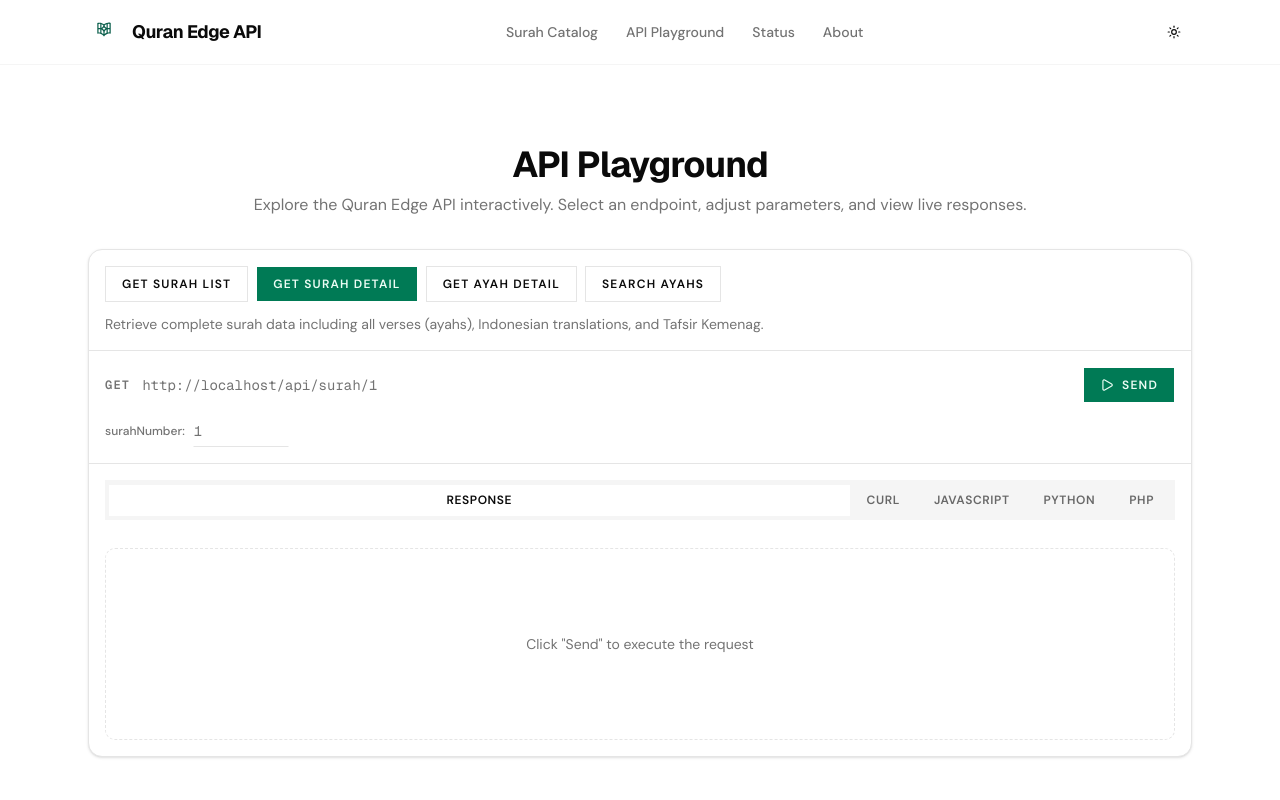
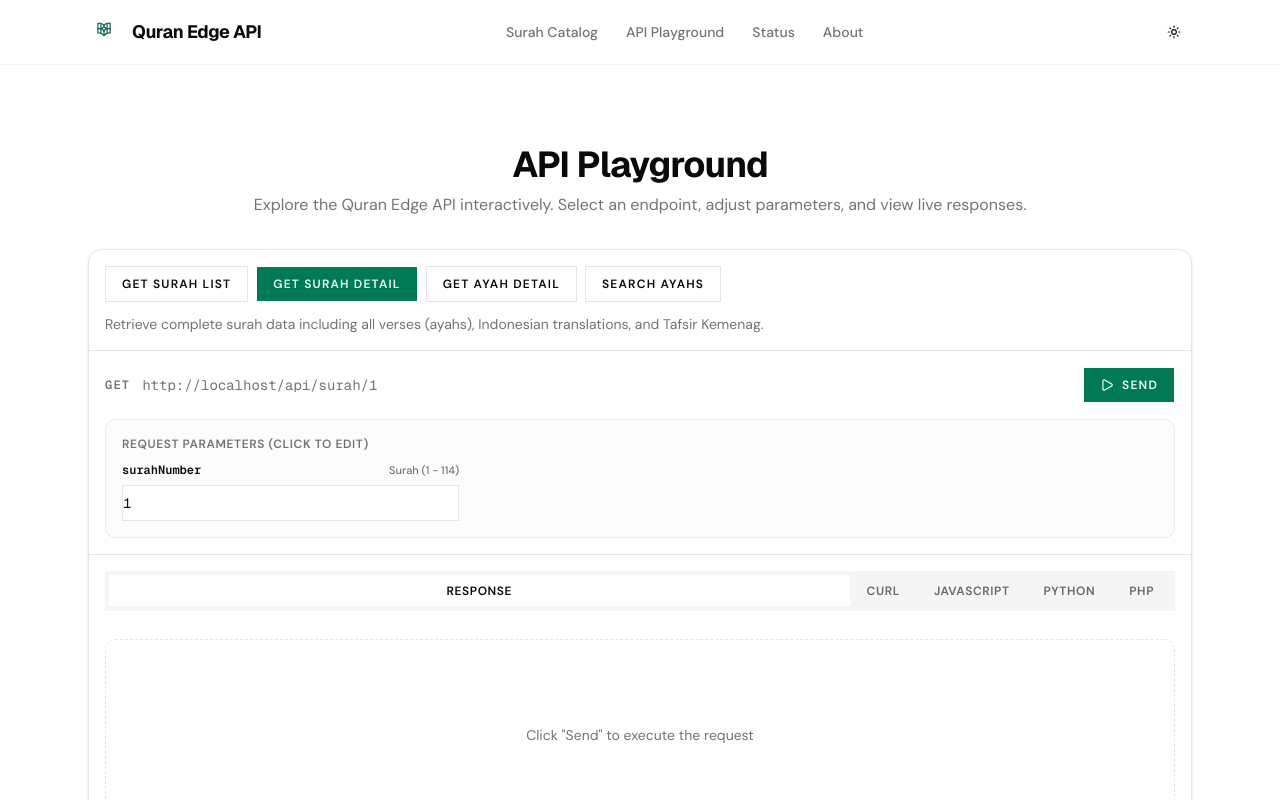
Before and after one commit to twinpath/quran-api, a Next.js app: page /playground in a window 1280 px wide. Both pictures are taken after a click on the button "GET SURAH DETAIL". Shown: the top 800 px of the page. Built offline with nearby package versions, Linux system fonts and the light colour scheme; some icons are missing; a web font is replaced by a local one.

Commit message:
feat(playground): prefill active input values and add clear parameter helper badges

```diff
--- a/src/components/playground/api-playground.tsx
+++ b/src/components/playground/api-playground.tsx
@@ -75,20 +75,48 @@ export function ApiPlayground() {
             </Button>
           </div>
 
-          {/* Path params */}
+          {/* Path & Query Parameters Form */}
           {selectedEndpoint.pathParams.length > 0 && (
-            <div className="mt-3 flex flex-wrap gap-3">
-              {selectedEndpoint.pathParams.map((param) => (
-                <div key={param.name} className="flex items-center gap-2">
-                  <label className="text-xs font-medium text-muted-foreground">{param.name}:</label>
-                  <Input
-                    className="h-8 w-24 font-mono text-sm"
-                    placeholder={param.defaultValue}
-                    value={state.paramValues[param.name] ?? ""}
-                    onChange={(e) => setParamValue(param.name, e.target.value)}
-                  />
-                </div>
-              ))}
+            <div className="mt-4 rounded-lg border border-border/60 bg-muted/30 p-3 sm:p-4">
+              <div className="mb-2.5 text-xs font-semibold uppercase tracking-wider text-muted-foreground">
+                Request Parameters (Click to edit)
+              </div>
+              <div className="grid grid-cols-1 sm:grid-cols-2 lg:grid-cols-3 gap-3">
+                {selectedEndpoint.pathParams.map((param) => {
+                  const helperText =
+                    param.name === "surahNumber"
+                      ? "Surah (1 - 114)"
+                      : param.name === "ayahNumber"
+                        ? "Ayah Number"
+                        : param.name === "query"
+                          ? "Min. 2 Characters"
+                          : param.description;
+
+                  return (
+                    <div key={param.name} className="flex flex-col gap-1.5">
+                      <div className="flex items-center justify-between">
+                        <label
+                          htmlFor={`param-${param.name}`}
+                          className="font-mono text-xs font-semibold text-foreground"
+                        >
+                          {param.name}
+                        </label>
+                        <span className="text-[11px] font-medium text-muted-foreground">{helperText}</span>
+                      </div>
+                      <Input
+                        id={`param-${param.name}`}
+                        type={param.type === "number" ? "number" : "text"}
+                        min={param.name === "surahNumber" ? 1 : param.name === "ayahNumber" ? 1 : undefined}
+                        max={param.name === "surahNumber" ? 114 : undefined}
+                        className="h-9 font-mono text-sm border-input bg-background focus-visible:ring-1 focus-visible:ring-ring"
+                        placeholder={`e.g. ${param.defaultValue}`}
+                        value={state.paramValues[param.name] ?? param.defaultValue}
+                        onChange={(e) => setParamValue(param.name, e.target.value)}
+                      />
+                    </div>
+                  );
+                })}
+              </div>
             </div>
           )}
         </div>
--- a/src/hooks/use-api-playground.ts
+++ b/src/hooks/use-api-playground.ts
@@ -11,9 +11,18 @@ import {
   extractServerLatencyMs,
 } from "@/lib/latency";
 
+function getInitialParamValues(endpointId: string): Record<string, string> {
+  const endpoint = API_ENDPOINTS.find((e) => e.id === endpointId) ?? API_ENDPOINTS[0];
+  const initial: Record<string, string> = {};
+  for (const param of endpoint.pathParams) {
+    initial[param.name] = param.defaultValue;
+  }
+  return initial;
+}
+
 const DEFAULT_STATE: PlaygroundState = {
   selectedEndpointId: API_ENDPOINTS[0].id,
-  paramValues: {},
+  paramValues: getInitialParamValues(API_ENDPOINTS[0].id),
   response: null,
   isLoading: false,
   activeSnippetLang: "curl",
@@ -41,7 +50,7 @@ export function useApiPlayground() {
     setState((prev) => ({
       ...prev,
       selectedEndpointId: endpointId,
-      paramValues: {},
+      paramValues: getInitialParamValues(endpointId),
       response: null,
     }));
   }, []);
```
